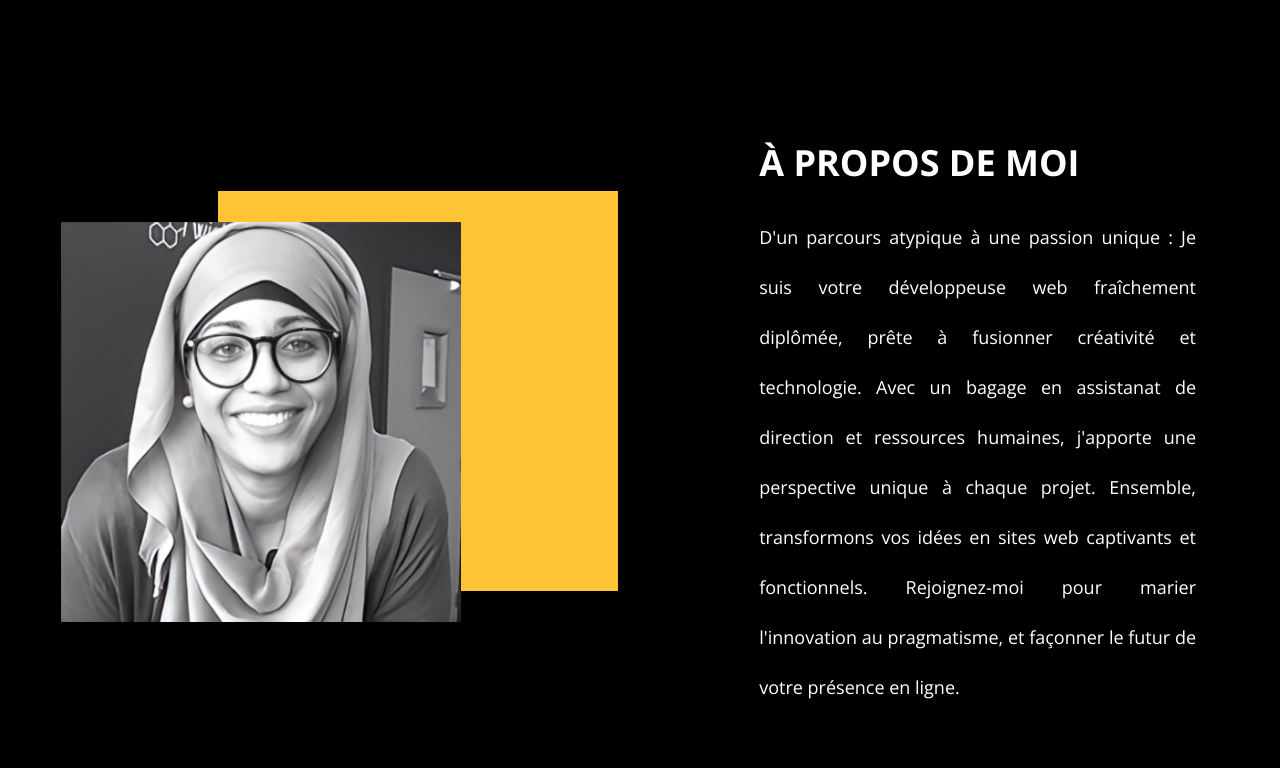
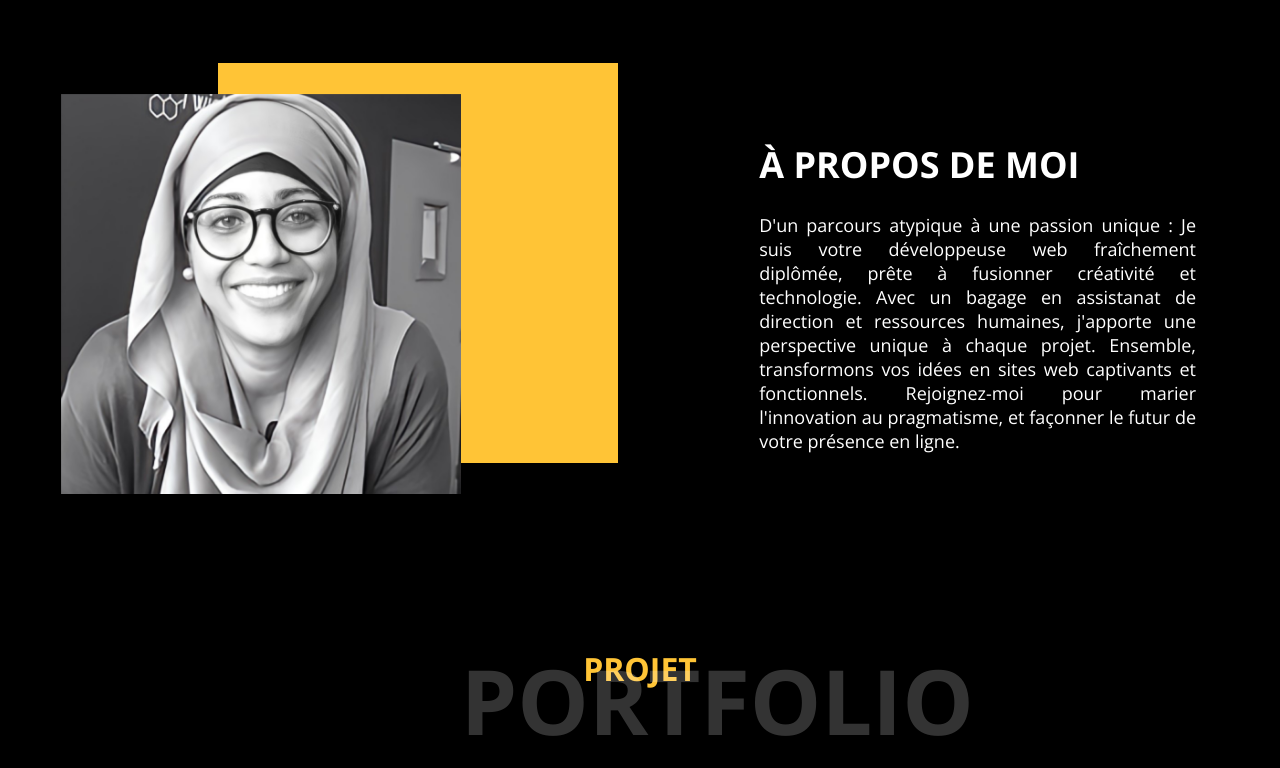
Before and after one commit to Manel19850/Portfolio, a React (Create React App) app: page / in a window 1280 px wide. Shown: the part 572-1340 px from the top of the page. Built offline with nearby package versions, Linux system fonts and the light colour scheme; no server answers.

Commit message:
Correction a propos

```diff
--- a/src/Components/presentation.css
+++ b/src/Components/presentation.css
@@ -33,7 +33,6 @@
   padding: 20px;
   font-size: 18px;
   width: 50%;
-  line-height: 50px;
   text-align: justify;
   color: white;
 
```
